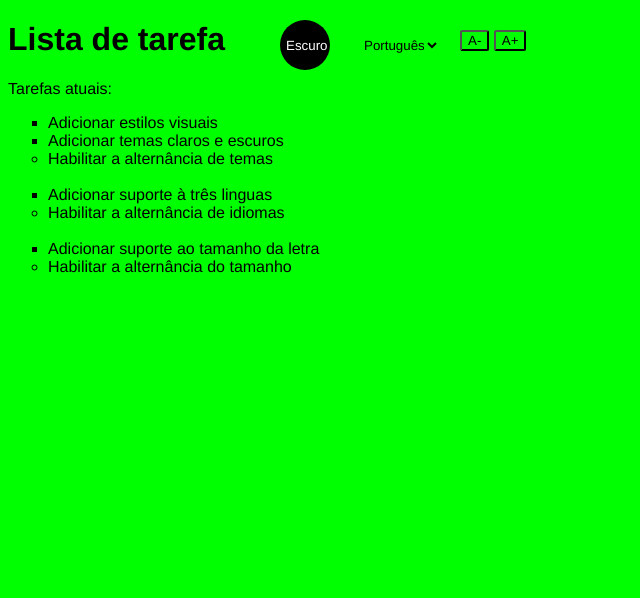
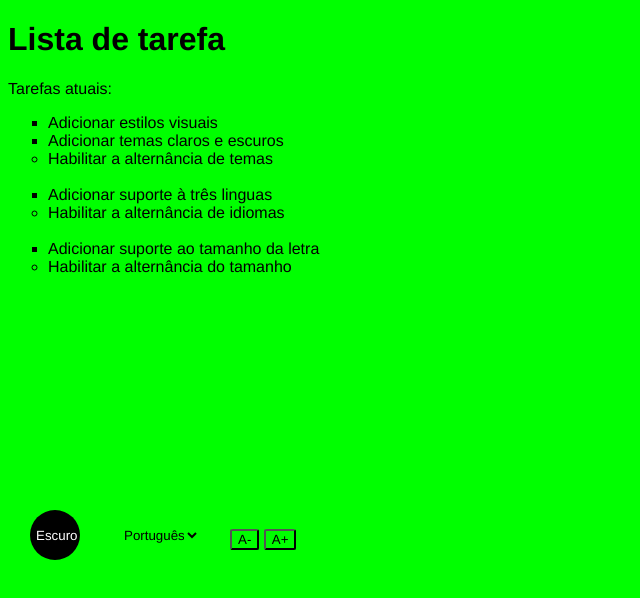
Before and after one commit to B-Ariel/Website-Simples, a plain HTML site: page Site-Simples/index.html in a window 1280 px wide. Shown: the whole page, without its empty margins (0-640 px from the left). Drawn offline with Linux system fonts and the light colour scheme.

Commit message:
Add files via upload

```diff
--- a/Site-Simples/app.js
+++ b/Site-Simples/app.js
@@ -1,5 +1,7 @@
 //Tem o intuito de mostrar algumas funcionalidades, por isso que a aparência está "bem simples" (brega)
 'use strict'
+
+alert("Tem o intuito de mostrar algumas funcionalidades, por isso que a aparência está \"bem simples\" (brega)");
 
 const switcher = document.querySelector('.btn');
 
--- a/Site-Simples/index.html
+++ b/Site-Simples/index.html
@@ -22,9 +22,9 @@
         <li>Habilitar a alternância do tamanho</li>
     </ul>
 
-    <div>
+
         <button class="btn">Escuro</button>
-    </div>
+
 
     <select id="language-selector">
         <option value="pt">Português</option>
--- a/Site-Simples/main.css
+++ b/Site-Simples/main.css
@@ -48,8 +48,8 @@ li {
 
 .btn {
     position: absolute;
-    top: 20px;
-    left: 280px;
+    bottom: 240px;
+    left: 30px;
     height: 50px;
     width: 50px;
     border-radius: 50%;
@@ -64,8 +64,8 @@ li {
 
 #language-selector {
     position: absolute;
-    top: 30px;
-    left: 360px;
+    bottom: 250px;
+    left: 120px;
     height: 30px;
     width: 80px;
     border-radius: 10%;
@@ -76,8 +76,8 @@ li {
 
 .fontSize {
     position: absolute;
-    top: 30px;
-    left: 460px;
+    bottom: 250px;
+    left: 230px;
 }
 
 .btnFont{
```
